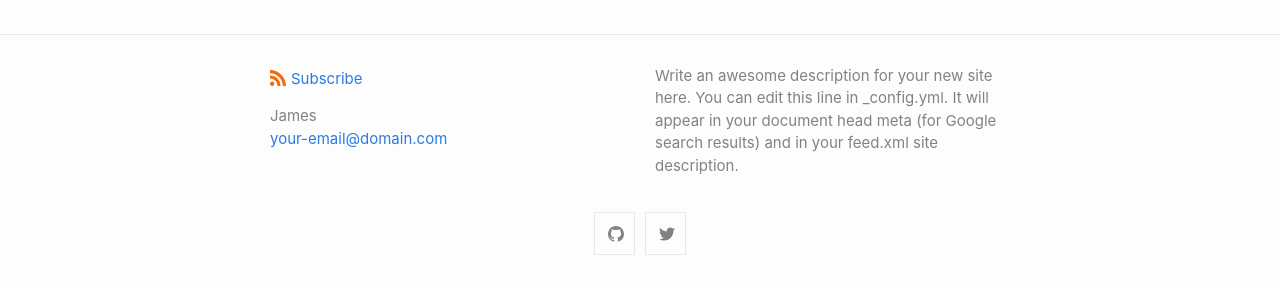
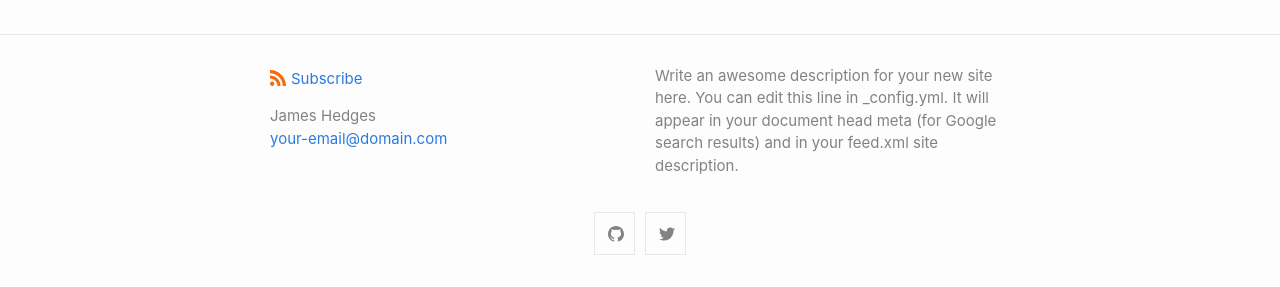
Before and after one commit to HedgesJA/HedgesJA.github.io, a Jekyll site: the page built from index.md, in a window 1280 px wide. Shown: the part 700-987 px from the top of the page. Built offline with Jekyll 4.4.1, drawn with Linux system fonts in a browser that asks for light colours.

Commit message:
Small change

```diff
--- a/_config.yml
+++ b/_config.yml
@@ -1,6 +1,6 @@
 title: James' Blog
 author:
-  name: James
+  name: James Hedges
   email: your-email@domain.com
 description: > # this means to ignore newlines until "show_excerpts:"
   Write an awesome description for your new site here. You can edit this
```
